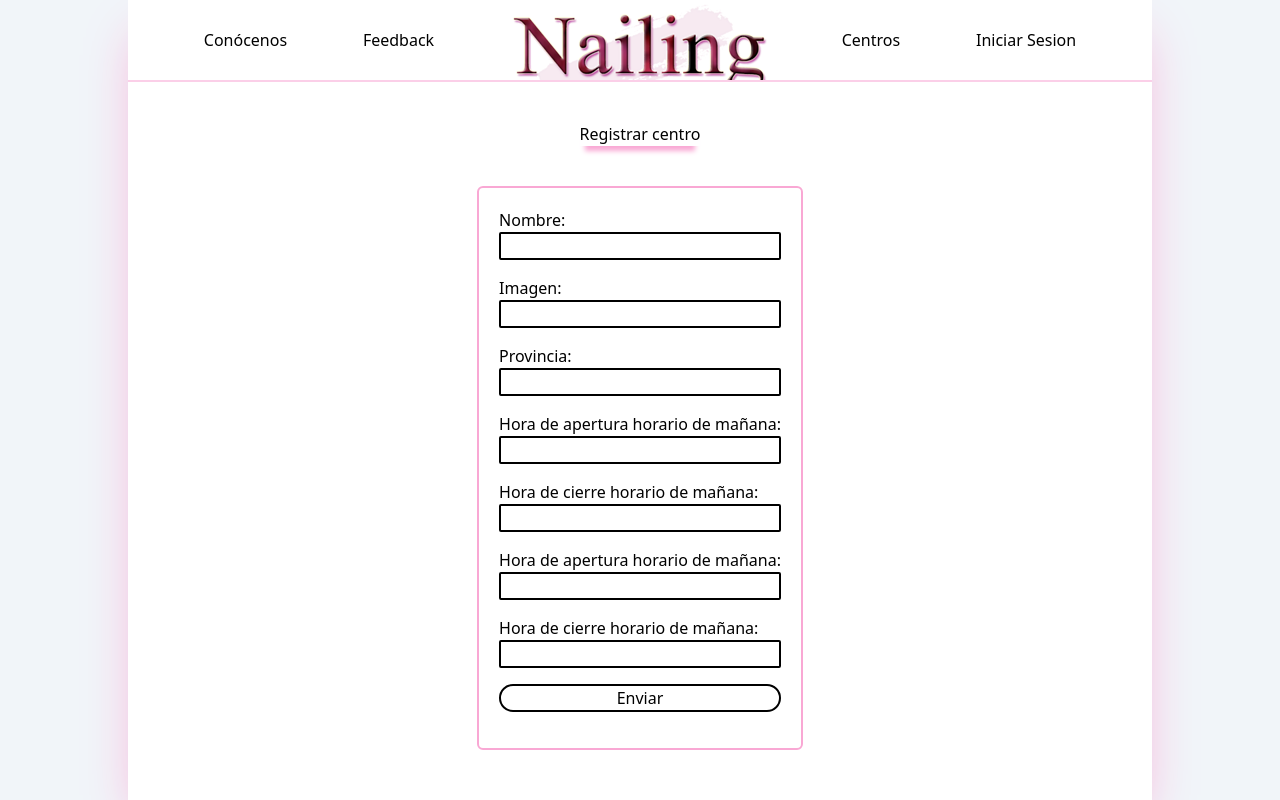
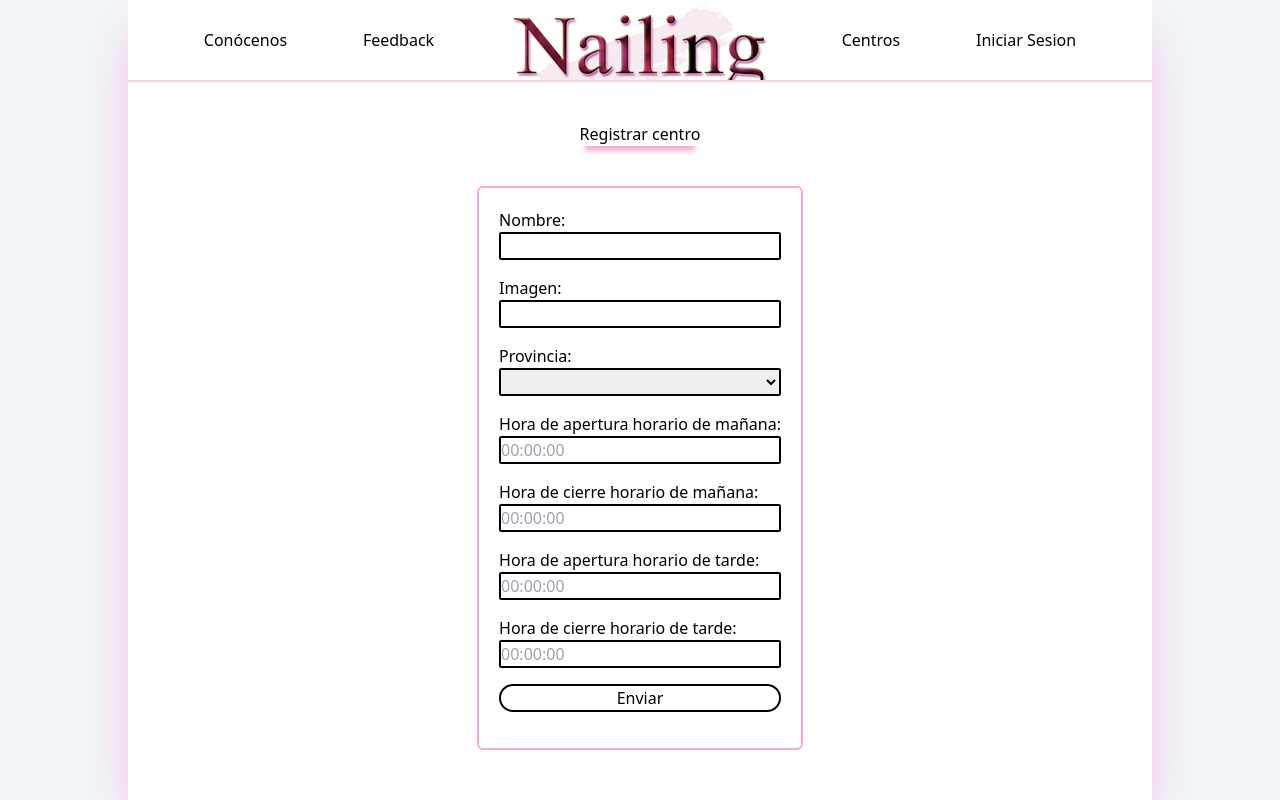
Before and after one commit to lausalbra/nailing, a React (Create React App) app in the folder src/web-app/: page /centroadd in a window 1280 px wide. Built offline with nearby package versions, Linux system fonts and the light colour scheme.

Commit message:
cambios pequeños

```diff
--- a/src/web-app/src/components/CenterDetails/index.js
+++ b/src/web-app/src/components/CenterDetails/index.js
@@ -7,7 +7,8 @@ import PropertyPanel from "../../components/PropertyPanel/index.js";
 import { BasicRating } from "../Rating";
 import $ from 'jquery';
 
-export function CenterDetails({name, image, provincia, rating}) {
+export function CenterDetails({name, imagen, provincia, rating}) {
+
 
   const [state, setState] = useState({
     isPaneOpen: false,
@@ -55,7 +56,7 @@ useEffect(() => {
     <><Card style={{backgroundColor: 'rgb(248, 225, 228)'}} sx={{ minWidth: 275 }}>
     <CardContent>
     <div className="flex items-center">
-          <img src={image} alt="img" className="w-52 aspect-square rounded-md shadow-md max-w-full float-left bg-white" />
+      <img src={imagen} alt={name} className="object-cover rounded-md shadow-md max-w-full float-left bg-white" />
           <div className="ml-5 items-center">
               <p><strong>Provincia:</strong> {provincia}</p>
               <p><BasicRating value={rating} readOnly /></p>
--- a/src/web-app/src/components/CentroEditForm/index.js
+++ b/src/web-app/src/components/CentroEditForm/index.js
@@ -2,6 +2,7 @@ import { useRef, useState, useEffect } from "react"
 import {json_provincias} from '../Filter/provincias'
 import { putData, postData } from '../../services/common/common'
 import { useLocation } from 'wouter'
+import Select from 'react-select';
 
 export function CentroEditForm({id}) {
 
@@ -123,14 +124,30 @@ export function CentroEditForm({id}) {
                 <input className="border-black border-2 mb-4 rounded-sm" name="imagen" type="text" ref={imagen} placeholder={oldImagen}/>
                 <label className='text-lg' htmlFor="provincia">   Provincia:</label>
                 <input className="border-black border-2 mb-4 rounded-sm" name="provincia" type="text" ref={provincia} placeholder={oldProvincia}/>
+                <Select options={json_provincias}
+                    value={this.selected}
+                    onChange={this.handleChange}
+                    ref={provincia}
+
+                    theme={(theme) => ({
+                    ...theme,
+                    borderRadius: 3,
+                    colors: {
+                        ...theme.colors,
+                        primary25: '#E9BEEE', //HOVER
+                        primary50: '#F39EEC', //CLICK
+                        primary: '#F39EEC',   //BORDE, SELECCIONADO
+                    },
+                    })}
+                    placeholder='Seleccione una provincia'/>
                 <p className="text-sm text-red-600" >{stateProvincia}</p>
                 <label className='text-lg' htmlFor="aperturaam">   Hora de apertura horario de mañana:</label>
                 <input className="border-black border-2 mb-4 rounded-sm" name="aperturaAM" type="text" ref={aperturaam} placeholder={oldAperturaAM}/>
                 <label className='text-lg' htmlFor="cierream">  Hora de cierre horario de mañana:</label>
                 <input className="border-black border-2 mb-4 rounded-sm" name="cierreAM" type="text" ref={cierream} placeholder={oldCierreAM}/>
-                <label className='text-lg' htmlFor="aperturapm">   Hora de apertura horario de mañana:</label>
+                <label className='text-lg' htmlFor="aperturapm">   Hora de apertura horario de tarde:</label>
                 <input className="border-black border-2 mb-4 rounded-sm" name="aperturaPM" type="text" ref={aperturapm} placeholder={oldAperturaPM}/>
-                <label className='text-lg' htmlFor="cierrepm">  Hora de cierre horario de mañana:</label>
+                <label className='text-lg' htmlFor="cierrepm">  Hora de cierre horario de tarde:</label>
                 <input className="border-black border-2 mb-4 rounded-sm" name="cierrePM" type="text" ref={cierrepm} placeholder={oldCierrePM}/>
                 <p className="text-sm text-red-600" >{stateHoras}</p>
                 <input className="border-black border-2 mb-4 cursor-pointer hover:bg-pink-200 hover:border-pink-200 duration-300 rounded-3xl" type="submit" value="Enviar" />
--- a/src/web-app/src/components/RegistroCentroForm/index.js
+++ b/src/web-app/src/components/RegistroCentroForm/index.js
@@ -78,16 +78,16 @@ export function RegistroCentroForm() {
                 <label className='text-lg' htmlFor="imagen">   Imagen:</label>
                 <input className="border-black border-2 mb-4 rounded-sm" name="imagen" type="text" ref={imagen} />
                 <label className='text-lg' htmlFor="provincia">   Provincia:</label>
-                <input className="border-black border-2 mb-4 rounded-sm" name="provincia" type="text" ref={provincia} required/>
+                <select className="border-black border-2 mb-4 rounded-sm" name="provincia" options={json_provincias} ref={provincia} required/>
                 <p className="text-sm text-red-600" >{stateProvincia}</p>
                 <label className='text-lg' htmlFor="aperturaam">   Hora de apertura horario de mañana:</label>
-                <input className="border-black border-2 mb-4 rounded-sm" name="aperturaam" type="text" ref={aperturaam}/>
+                <input className="border-black border-2 mb-4 rounded-sm" name="aperturaam" type="text" ref={aperturaam} placeholder="00:00:00"/>
                 <label className='text-lg' htmlFor="cierream">  Hora de cierre horario de mañana:</label>
-                <input className="border-black border-2 mb-4 rounded-sm" name="cierream" type="text" ref={cierream} />
-                <label className='text-lg' htmlFor="aperturapm">   Hora de apertura horario de mañana:</label>
-                <input className="border-black border-2 mb-4 rounded-sm" name="aperturapm" type="text" ref={aperturapm} />
-                <label className='text-lg' htmlFor="cierrepm">  Hora de cierre horario de mañana:</label>
-                <input className="border-black border-2 mb-4 rounded-sm" name="cierrepm" type="text" ref={cierrepm} />
+                <input className="border-black border-2 mb-4 rounded-sm" name="cierream" type="text" ref={cierream} placeholder="00:00:00"/>
+                <label className='text-lg' htmlFor="aperturapm">   Hora de apertura horario de tarde:</label>
+                <input className="border-black border-2 mb-4 rounded-sm" name="aperturapm" type="text" ref={aperturapm} placeholder="00:00:00"/>
+                <label className='text-lg' htmlFor="cierrepm">  Hora de cierre horario de tarde:</label>
+                <input className="border-black border-2 mb-4 rounded-sm" name="cierrepm" type="text" ref={cierrepm} placeholder="00:00:00"/>
                 <p className="text-sm text-red-600" >{stateHoras}</p>
                 <input className="border-black border-2 mb-4 cursor-pointer hover:bg-pink-200 hover:border-pink-200 duration-300 rounded-3xl" type="submit" value="Enviar" />
             </form>
--- a/src/web-app/src/components/UserDetails/index.js
+++ b/src/web-app/src/components/UserDetails/index.js
@@ -48,6 +48,7 @@ export function UserDetails({ image, email, phone }) {
       }
       );
   }
+  const isAdmin = sessionStorage.getItem("userRole") === 'ADMIN'
 
   return (
     <Card style={{ backgroundColor: 'rgb(248, 225, 228)' }} sx={{ minWidth: 275 }}>
@@ -68,6 +69,15 @@ export function UserDetails({ image, email, phone }) {
         <button onClick={() => locationPush('/miscitas')} className="border-2 border-purple-300 bg-pink-200 text-black w-96 py-3 rounded-md text-1xl font-medium hover:bg-purple-300 transition duration-300">Mis reservas</button>
       </CardActions>
       <CardActions>
+      {isAdmin ?
+                <>
+                  <button onClick={() => locationPush('/centroadd')} className="border-2 border-purple-300 bg-pink-200 text-black w-96 py-3 rounded-md text-1xl font-medium hover:bg-purple-300 transition duration-300">Añadir centro</button>
+                </>
+                :
+                <></>
+            }
+      </CardActions>
+      <CardActions>
         <button onClick={handleClick} className="border-2 border-purple-300 bg-pink-200 text-black w-96 py-3 rounded-md text-1xl font-medium hover:bg-purple-300 transition duration-300">Cerrar Sesión</button>
       </CardActions>
     </Card>
--- a/src/web-app/src/views/Centro/index.js
+++ b/src/web-app/src/views/Centro/index.js
@@ -7,7 +7,7 @@ import { useLocation } from 'wouter'
 export function Centro({ params }) {
 
     const { id } = params
-    const url = "https://nailingtest.herokuapp.com/centros/details/"+id;
+    const url = "https://nailingtest.herokuapp.com/centros/show/"+id;
     const xhr = new XMLHttpRequest()
     const [resObj, setObj] = useState([])
     const [locationPath, locationPush] = useLocation()
@@ -36,7 +36,7 @@ export function Centro({ params }) {
         <>
             <Header />
             <Nombre name={resObj.nombre} ></Nombre>
-            <CenterDetails name={resObj.nombre} image={resObj.imagen} provincia={resObj.provincia} rating={'3'}  ></CenterDetails>
+            <CenterDetails name={resObj.nombre} imagen={resObj.imagen} provincia={resObj.provincia} rating={'3'}  ></CenterDetails>
 
         </>
     )
--- a/src/web-app/src/views/CentroAdd/index.js
+++ b/src/web-app/src/views/CentroAdd/index.js
@@ -3,12 +3,11 @@ import { Card } from "../../components/Card"
 import { Header } from "../../components/Header"
 import React from 'react';
 
-export function CentroAdd({ params }) {
-    const { id } = params
+export function CentroAdd() {
     return (
         <>
             <Header />
-            <Card title="Registrar centro" component={<RegistroCentroForm id={id} />}>
+            <Card title="Registrar centro" component={<RegistroCentroForm />}>
             </Card>
         </>
 
```
Lines whose indentation alone changed are shown as unchanged.
